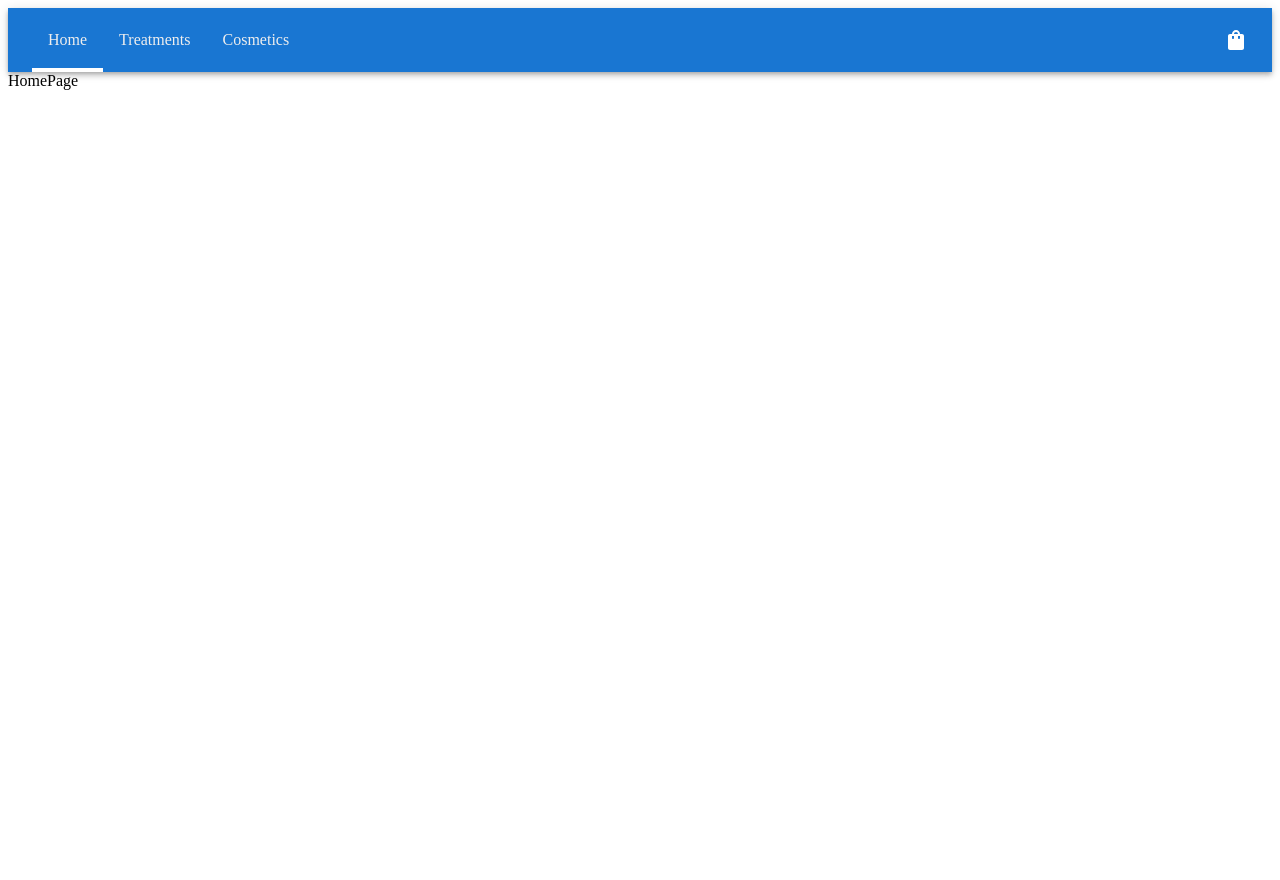
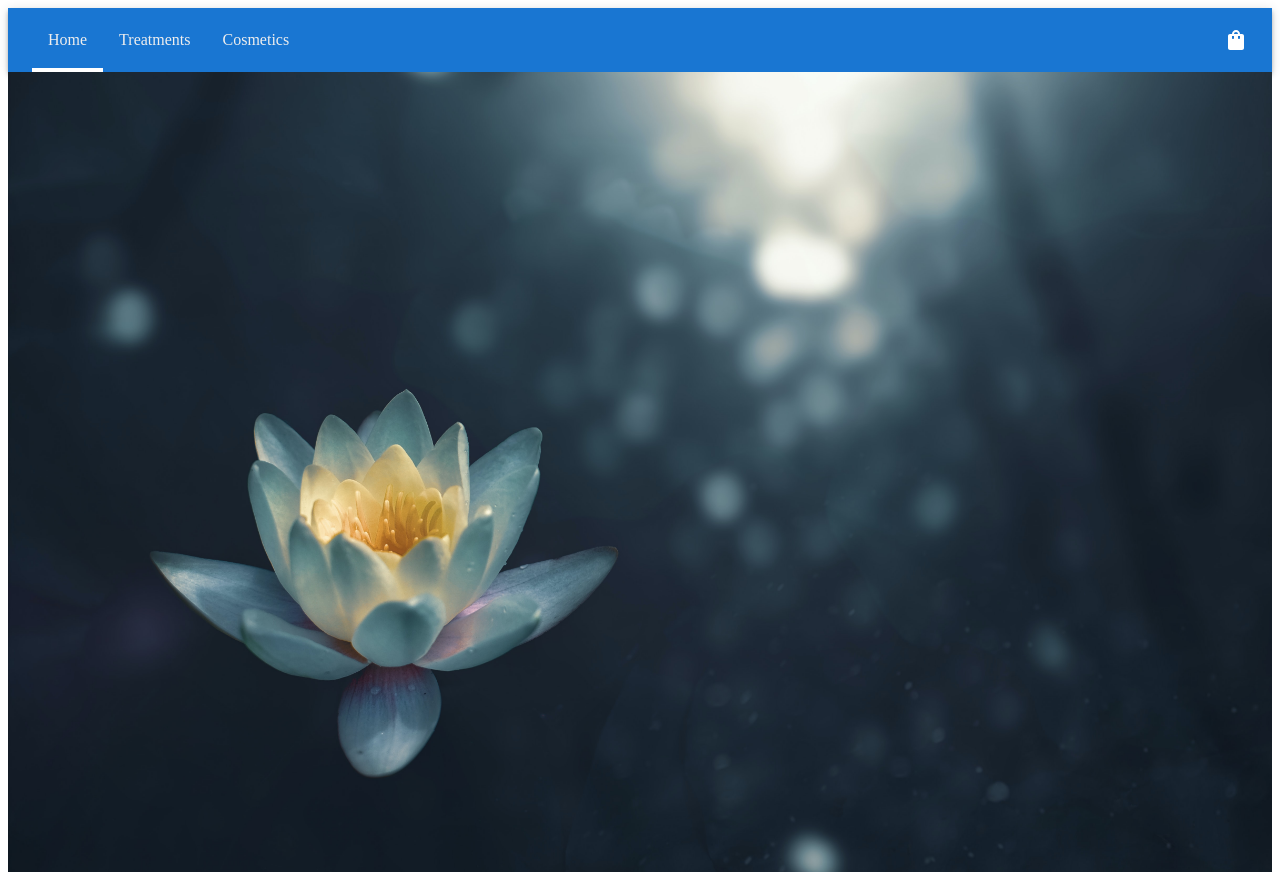
Before and after one commit to ManAgne/Spa-page, a React (Create React App) app in the folder app/: page / in a window 1280 px wide. Before the commit the page ends 800 px from the top, so only its background shows below. Built offline with nearby package versions, Linux system fonts and the light colour scheme.

Commit message:
feat: background image added to home-page

```diff
--- a/app/package.json
+++ b/app/package.json
@@ -10,6 +10,7 @@
     "@testing-library/jest-dom": "^5.16.4",
     "@testing-library/react": "^13.3.0",
     "@testing-library/user-event": "^13.5.0",
+    "mui-image": "^1.0.7",
     "react": "^18.2.0",
     "react-dom": "^18.2.0",
     "react-router-dom": "^6.3.0",
--- a/app/src/pages/home-page/index.jsx
+++ b/app/src/pages/home-page/index.jsx
@@ -1,8 +1,11 @@
 import * as React from 'react'
+import { Box } from '@mui/material';
 
 const HomePage = () => {
   return (
-    <div>HomePage</div>
+    <Box sx={{ height: '100vh', position: 'relative' }}>
+      <Box component='img' src='bg-image.jpg' sx={{ position: 'absolute', top: 0, left: 0, width: '100%', height: '100vh', objectFit: 'cover' }} />
+    </Box>
   )
 }
 
```
Also changed, not shown: app/public/bg-image.jpg (added), 1 other file (tests, documents, lock files or other folders).
